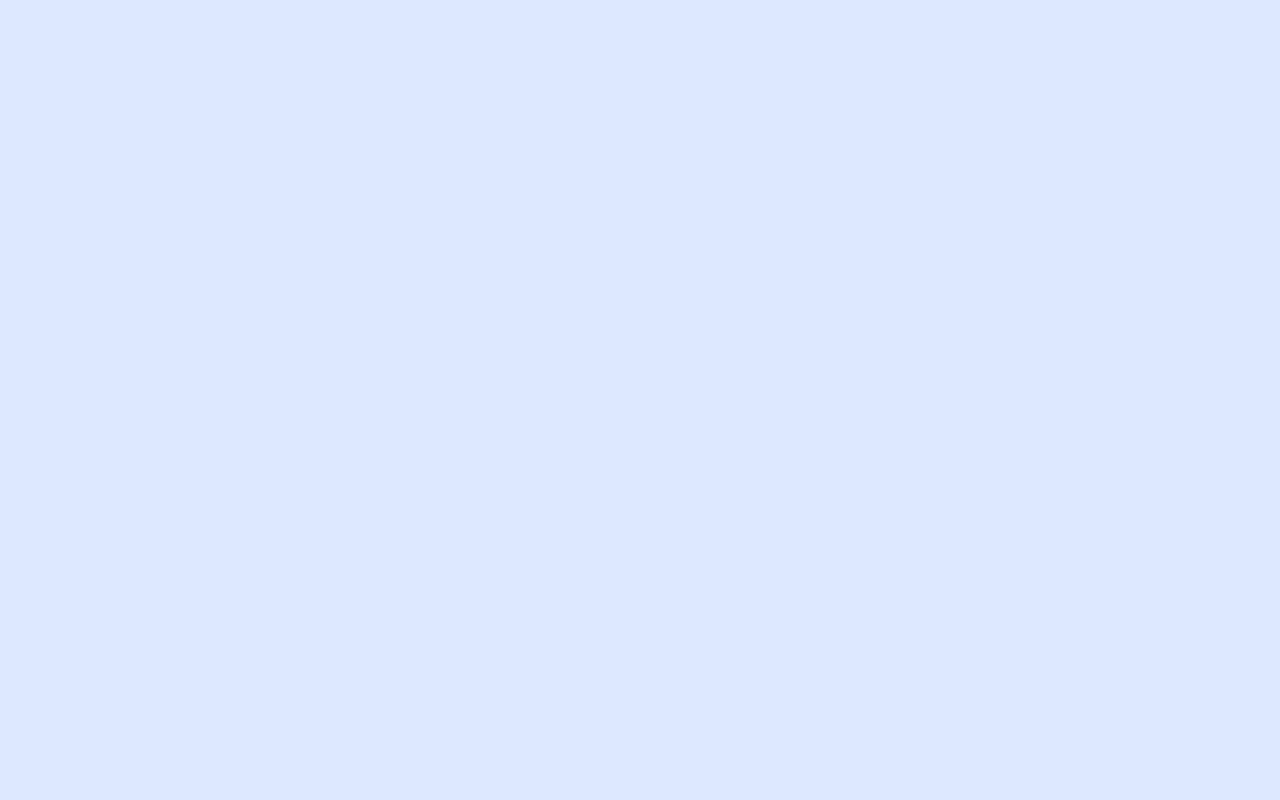
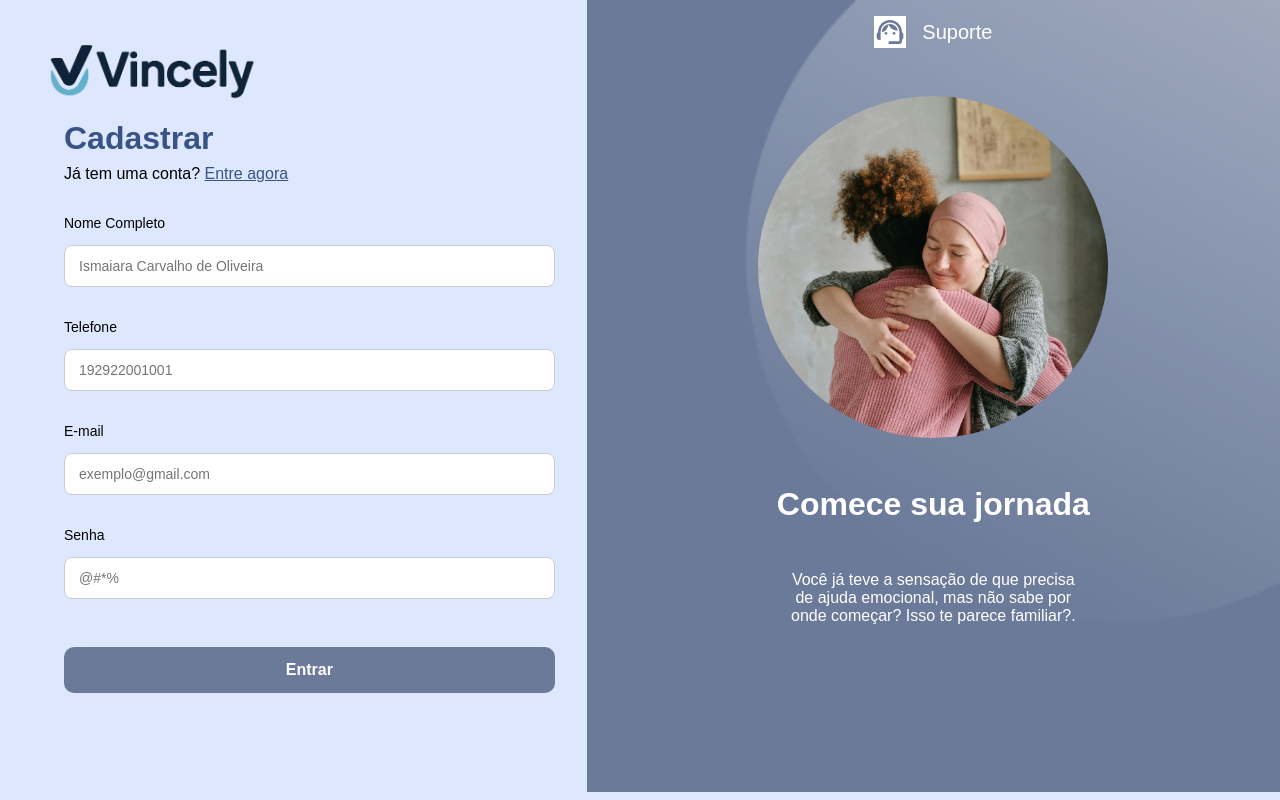
Before and after one commit to Projeto-Vincely-Proa/vincely_web, a React (Create React App) app: page /cadastro in a window 1280 px wide. Before the commit this address had no page. Built offline with nearby package versions, Linux system fonts and the light colour scheme.

Commit message:
Adicionando a pagina de cadastro, e movendo os arquivos de formulário pra respectiva pasta do projeto

```diff
--- a/src/App.jsx
+++ b/src/App.jsx
@@ -1,11 +1,13 @@
 import { Routes, Route } from "react-router-dom";
-import Login from './pages/login/Login'
+import Login from './pages/form/Login'
+import Cadastro from './pages/form/Cadastro'
 
 function App() {
     return (
         <Routes>
             <Route path='/' element={<h1>Em progresso...</h1>}/>
             <Route path='/login' element={<Login />}/>
+            <Route path='/cadastro' element={<Cadastro />}/>
         </Routes>
     )
 }
--- /dev/null
+++ b/src/pages/form/Cadastro.jsx
@@ -0,0 +1,67 @@
+import './form.css';
+
+import Logo from '../../assets/img/logo/logo.png';
+import SideForm from '../../components/forms/SideForm';
+import InputForm from '../../components/forms/input/InputForm';
+
+function Cadastro() {
+  return (
+    <>
+      <title>Cadastro | Vincely</title>
+
+      <main className='container-layout'>
+        <div>
+          <header>
+            <h1><img src={Logo} alt="Imagem da logo do projeto" /></h1>
+          </header>
+
+          <section className='container-form'>
+            <h2>Cadastrar</h2>
+            <p>Já tem uma conta? <a href="/login">Entre agora</a></p>
+
+            <form action="#" method='post'>
+              <InputForm
+                label="Nome Completo"
+                type="text"
+                name="name"
+                id="name"
+                placeholder="Ismaiara Carvalho de Oliveira"
+              />
+
+              <InputForm
+                label="Telefone"
+                type="number"
+                name="telefone"
+                id="telefone"
+                placeholder="192922001001"
+              />
+
+              <InputForm
+                label="E-mail"
+                type="email"
+                name="email"
+                id="email"
+                placeholder="exemplo@gmail.com"
+              />
+
+              <InputForm
+                label="Senha"
+                type="password"
+                name="pwd"
+                id="pwd"
+                placeholder="@#*%"
+              />
+
+              <input type="submit" value="Entrar" />
+            </form>
+          </section>
+        </div>
+
+        <SideForm />
+
+      </main>
+    </>
+  )
+}
+
+export default Cadastro
--- a/src/pages/Login/login.jsx
+++ b/src/pages/form/Login.jsx
@@ -1,4 +1,4 @@
-import './login.css';
+import './form.css';
 
 import Logo from '../../assets/img/logo/logo.png';
 import SideForm from '../../components/forms/SideForm';
@@ -12,15 +12,15 @@ function Login() {
     <>
       <title>Login | Vincely</title>
 
-      <main className='login-layout'>
+      <main className='container-layout'>
         <div>
           <header>
             <h1><img src={Logo} alt="Imagem da logo do projeto" /></h1>
           </header>
 
-          <section className='login-form'>
+          <section className='container-form'>
             <h2>Login</h2>
-            <p>Não tem uma conta? <a href="/">Crie uma agora</a></p>
+            <p>Não tem uma conta? <a href="/cadastro">Crie uma agora</a></p>
 
             <form action="#" method='post'>
               <InputForm
--- a/src/pages/Login/login.css
+++ b/src/pages/form/form.css
@@ -2,12 +2,11 @@ body {
     background-color: var(--color-background);
 }
 
-.login-layout {
+.container-layout {
     margin-left: 2rem;
     display: grid;
     grid-template-columns: .80fr 1fr;
     background-color: var(--color-background);
-    /* font-family: ; */
 }
 
 header {
@@ -20,7 +19,7 @@ header img {
     object-fit: cover;
 }
 
-main section.login-form {
+main section.container-form {
     padding: 0 2rem;
     display: flex;
     flex-direction: column;
@@ -28,23 +27,23 @@ main section.login-form {
     background-color: var(--color-background);
 }
 
-section.login-form h2 {
+section.container-form h2 {
     font-size: 2rem;
     color: var(--color-text-primary);
     margin-bottom: .5rem;
 }
 
-section.login-form p {
+section.container-form p {
     margin-bottom: 2rem;
 }
 
-section.login-form a {
+section.container-form a {
     color: var(--color-primary);
     text-decoration: underline;
     font-weight: 500;
 }
 
-section.login-form a:hover {
+section.container-form a:hover {
     color: var(--color-secondary);
 }
 
@@ -143,7 +142,7 @@ input[type="submit"]:hover {
 }
 
 @media (max-width: 1050px) {
-    .login-layout {
+    .container-layout {
         display: block;
     }
 }
```
